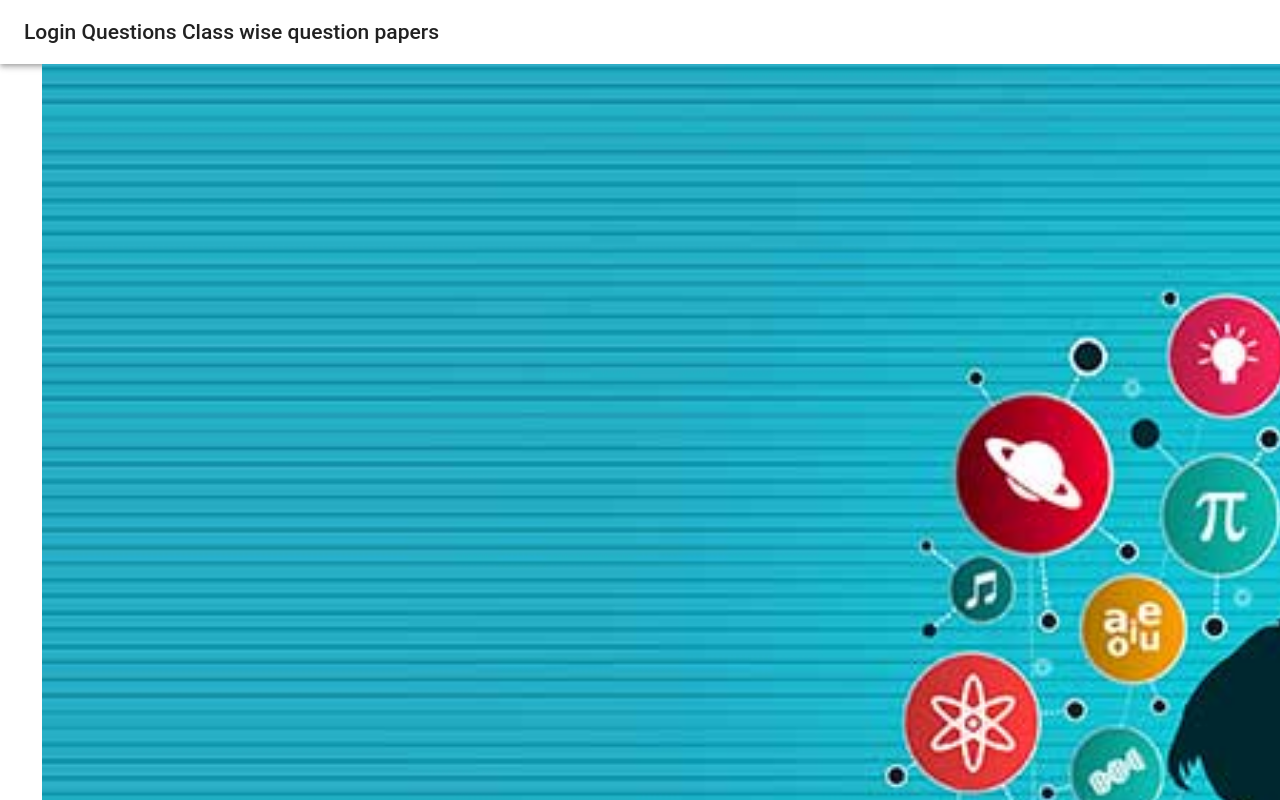
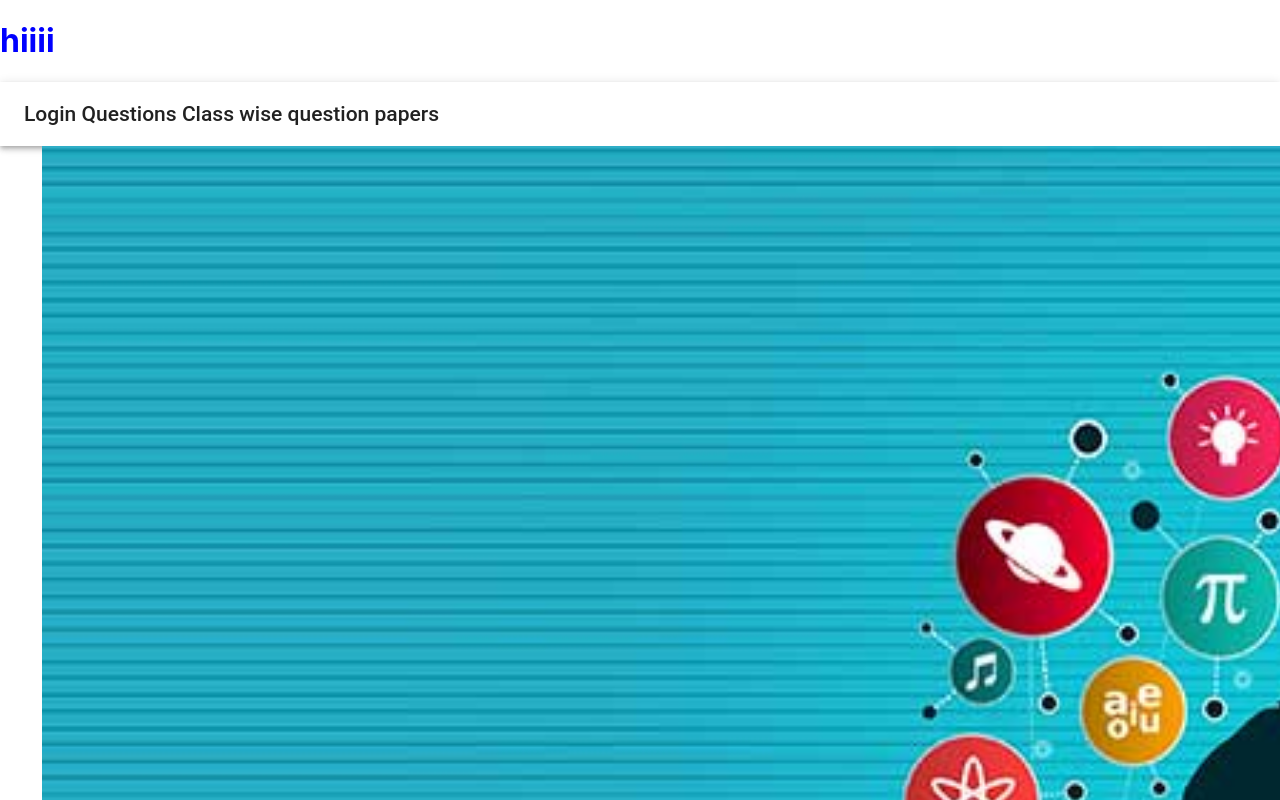
Before and after one commit to pavananms/learnapp-frontend, a React (Create React App) app: page / in a window 1280 px wide. Shown: the top 800 px of the page. Built offline with nearby package versions, Linux system fonts and the light colour scheme.

Commit message:
included .css files

```diff
--- a/src/App.js
+++ b/src/App.js
@@ -6,6 +6,7 @@ import AppBar from '@material-ui/core/AppBar';
 import Toolbar from '@material-ui/core/Toolbar';
 import Typography from '@material-ui/core/Typography';
 import Background from './background.jpg';
+import styles from './frontend.css';
 
 //class App extends Component {
 //  render() {
@@ -53,6 +54,7 @@ class App extends Component {
   render(){
     return(
         <div className="Something">
+		    <h1 className="app12_header">hiiii</h1>
             <AppBar position="static" color="transparent">
               <Toolbar>
                 <Typography variant="title" color="transparent">
--- /dev/null
+++ b/src/frontend.css
@@ -0,0 +1,3 @@
+.app12_header {
+	color: blue;
+}
```
